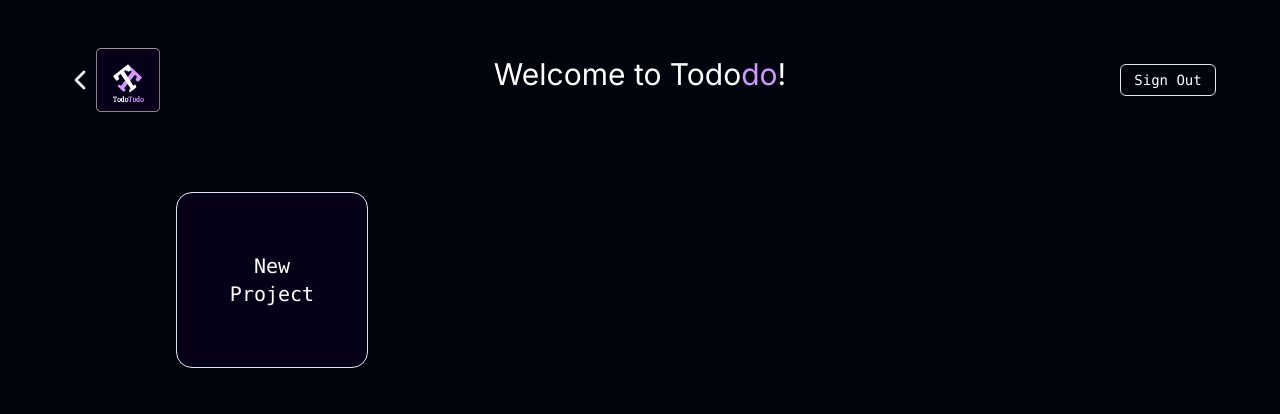
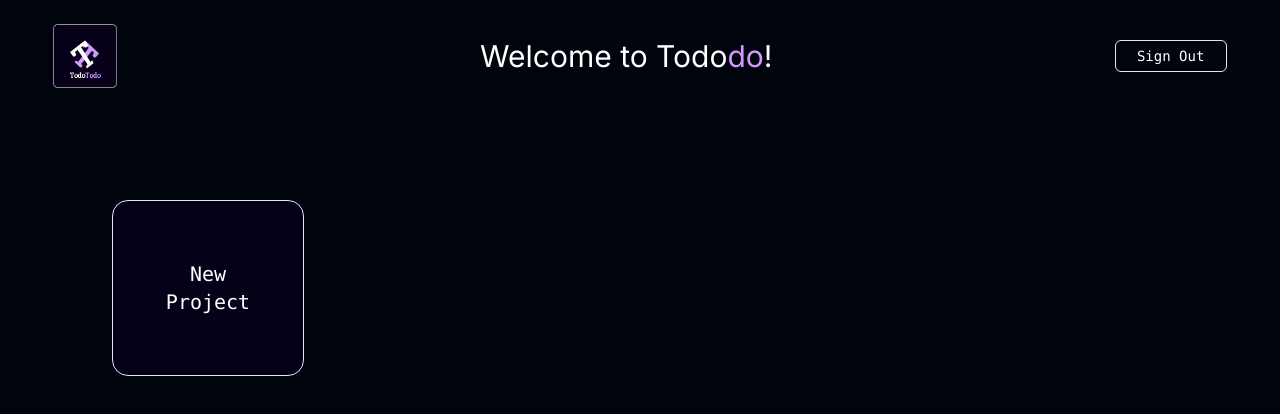
Before and after one commit to 21ftt1750/tododo, a Next.js app: page /homepage in a window 1280 px wide. Shown: the top 414 px of the page. Built offline with nearby package versions, Linux system fonts and the light colour scheme.

Commit message:
use flex

```diff
--- a/app/homepage/page.tsx
+++ b/app/homepage/page.tsx
@@ -37,20 +37,22 @@
 
 
     return (
-      <div className='bg-[#00040D] w-screen h-screen relative flex justify-center items-start pt-48 text-white'>
-        <Link href='/login' className='absolute top-0 left-0 mt-12 ml-16 flex items-center'>
-          <ChevronLeft className='size-8' /> <Image src={logo} alt='' className='size-16' />
-        </Link>
-        <div className='absolute top-0 left-0 w-full flex justify-center pt-14'>
-          <p className='text-3xl'>Welcome to Todo<a href="" className='text-[#D298FF]'>do</a>!</p>
+      <div className='bg-[#00040D] w-screen h-screen relative flex-col justify-center items-start pt-6 text-white'>
+
+        <div className='  flex justify-center items-center pb-28'>
+        <div className='flex items-center w-1/3'>
+          <Image src={logo} alt='' className='size-16' />
         </div>
-        <Link href='/' className='absolute top-0 right-0 mt-16 mr-16 border rounded-md flex justify-center w-24 h-8 items-center'>
+          <p className='text-3xl w-1/3'>Welcome to Todo<a href="" className='text-[#D298FF]'>do</a>!</p>
+        <div className='w-1/4 flex justify-end'>
+        <Link href='/' className=' border rounded-md flex justify-center w-28 h-8 items-center'>
           <p className='text-sm font-mono'>Sign Out</p>
         </Link>
-
+        </div>
+</div>
         {/* ----------------------------------------- */}
 
-        <div className='w-9/12 flex items-start '>
+        <div className='w-9/12 flex items-start ml-24 '>
           {projects.map((project, index) => (
             <div key={index} className='project border rounded-2xl w-48 h-44  items-center justify-center bg-[#070019] mx-4'>
 
```
